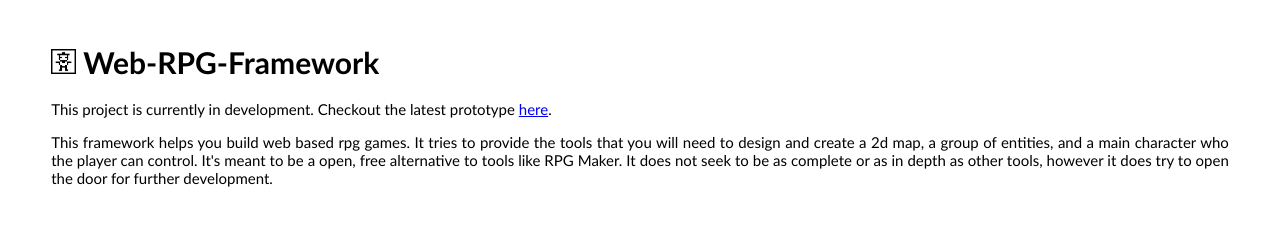
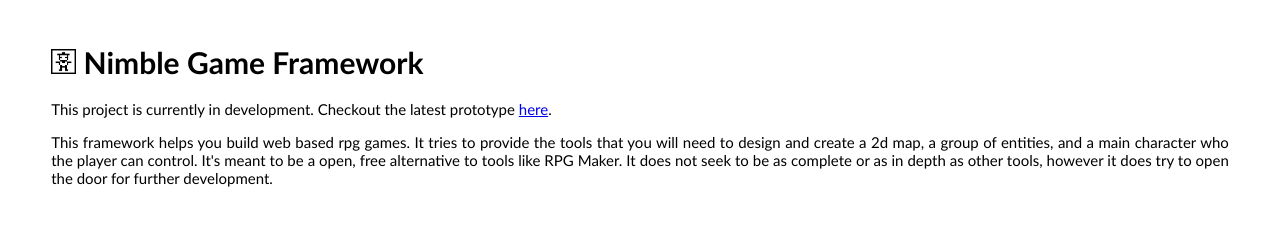
Before and after one commit to NimbleGameFramework/nimblegameframework.github.io, a plain HTML site: page docs/home/index.html in a window 1280 px wide. Drawn offline with Linux system fonts and the light colour scheme; files whose address does not match are found by name.

Commit message:
Change to nimble

```diff
--- a/docs/home/index.html
+++ b/docs/home/index.html
@@ -6,18 +6,18 @@
         <link rel="icon" href="/favicon.ico">
         <meta name="viewport" content="width=device-width, initial-scale=1">
         <meta http-equiv="Content-Type" content="text/html; charset=utf-8" />
-        <meta name="description" content="The web rpg framework is a system that allows developers and designers to create rpg games using html, css, and javascript">
+        <meta name="description" content="The nimble game framework is a system that allows developers and designers to create games using html, css, and javascript">
         <meta name="robots" content="index, nofollow">
         <meta name="revisit-after" content="30 days">
         <link rel="manifest" href="./manifest.json">
-        <title>W-RPG Home</title>
+        <title>Nimble Home</title>
     </head>
     <body>
 <div class="Home">
 
   <h1>
     <img src="./home_files/favicon.png" style="height:25px;"></img>
-    Web-RPG-Framework
+    Nimble Game Framework
   </h1>
   <p>This project is currently in development. Checkout the latest prototype <a href="/examples/index.html">here</a>.</p>
   <p>This framework helps you build web based rpg games. It tries to provide the tools that you will need to design and create a 2d map, a group of entities, and a main character who the player can control. It's meant to be a open, free alternative to tools like RPG Maker. It does not seek to be as complete or as in depth as other tools, however it does try to open the door for further development.</p>
```
